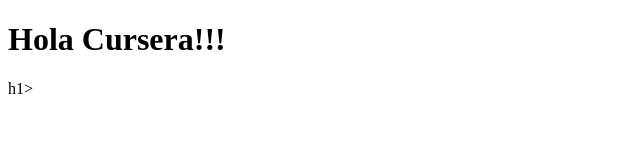
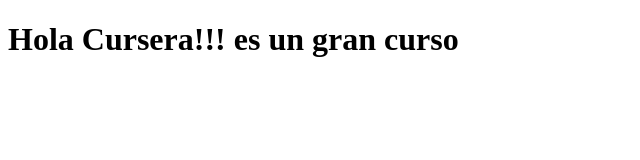
Before and after one commit to eapalatriste/cursera-test1, a plain HTML site: page site/index.html in a window 1280 px wide. Shown: the whole page, without its empty margins (0-640 px from the left). Drawn offline with Linux system fonts and the light colour scheme.

Commit message:
Mi primera pagian

```diff
--- a/site/index.html
+++ b/site/index.html
@@ -4,6 +4,6 @@
 <title> Hola Cursera </title>
 </head>
 <body>
-	<h1> Hola Cursera!!! </h1>h1>
+	<h1> Hola Cursera!!! es un gran curso </h1>
 </body>
 </html>
```
